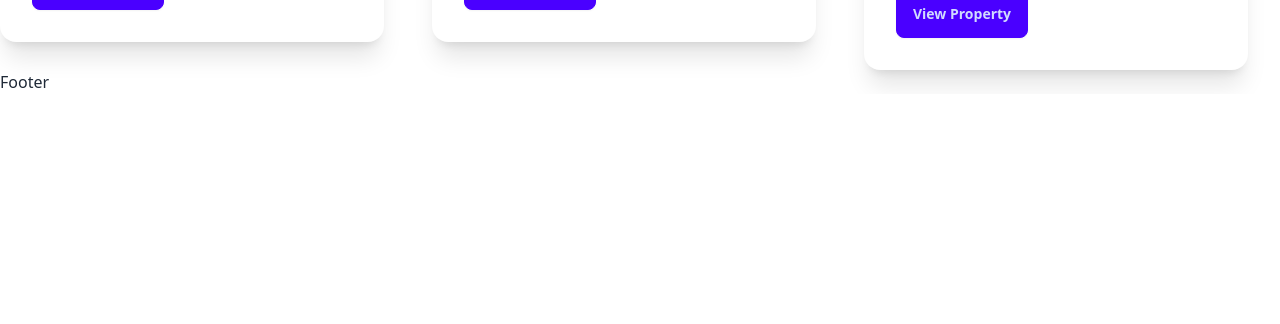
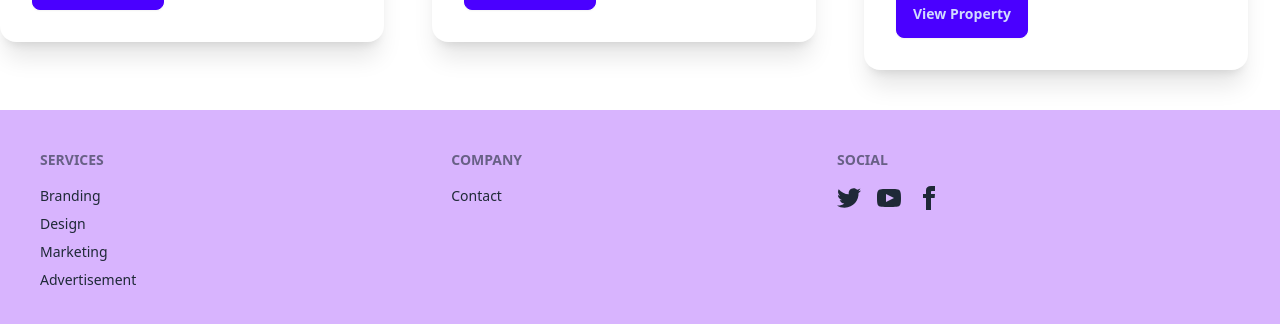
Before and after one commit to saifullah199/real-estate-website, a React (Vite) app: page / in a window 1280 px wide. Shown: the part 1736-2060 px from the top of the page. Before the commit the page ends 1830 px from the top, so only its background shows below. Built offline with nearby package versions, Linux system fonts and the light colour scheme; no server answers.

Commit message:
firebase file updated

```diff
--- a/src/Components/Footer.jsx
+++ b/src/Components/Footer.jsx
@@ -3,7 +3,29 @@
 const Footer = () => {
     return (
         <div>
-            <h3>Footer</h3>
+            <footer className="footer p-10 bg-purple-300 text-base-content">
+  <nav>
+    <h6 className="footer-title">Services</h6>
+    <a className="link link-hover">Branding</a>
+    <a className="link link-hover">Design</a>
+    <a className="link link-hover">Marketing</a>
+    <a className="link link-hover">Advertisement</a>
+  </nav>
+  <nav>
+    <h6 className="footer-title">Company</h6>
+
+    <a className="link link-hover">Contact</a>
+
+  </nav>
+  <nav>
+    <h6 className="footer-title">Social</h6>
+    <div className="grid grid-flow-col gap-4">
+      <a><svg xmlns="http://www.w3.org/2000/svg" width="24" height="24" viewBox="0 0 24 24" className="fill-current"><path d="M24 4.557c-.883.392-1.832.656-2.828.775 1.017-.609 1.798-1.574 2.165-2.724-.951.564-2.005.974-3.127 1.195-.897-.957-2.178-1.555-3.594-1.555-3.179 0-5.515 2.966-4.797 6.045-4.091-.205-7.719-2.165-10.148-5.144-1.29 2.213-.669 5.108 1.523 6.574-.806-.026-1.566-.247-2.229-.616-.054 2.281 1.581 4.415 3.949 4.89-.693.188-1.452.232-2.224.084.626 1.956 2.444 3.379 4.6 3.419-2.07 1.623-4.678 2.348-7.29 2.04 2.179 1.397 4.768 2.212 7.548 2.212 9.142 0 14.307-7.721 13.995-14.646.962-.695 1.797-1.562 2.457-2.549z"></path></svg></a>
+      <a><svg xmlns="http://www.w3.org/2000/svg" width="24" height="24" viewBox="0 0 24 24" className="fill-current"><path d="M19.615 3.184c-3.604-.246-11.631-.245-15.23 0-3.897.266-4.356 2.62-4.385 8.816.029 6.185.484 8.549 4.385 8.816 3.6.245 11.626.246 15.23 0 3.897-.266 4.356-2.62 4.385-8.816-.029-6.185-.484-8.549-4.385-8.816zm-10.615 12.816v-8l8 3.993-8 4.007z"></path></svg></a>
+      <a><svg xmlns="http://www.w3.org/2000/svg" width="24" height="24" viewBox="0 0 24 24" className="fill-current"><path d="M9 8h-3v4h3v12h5v-12h3.642l.358-4h-4v-1.667c0-.955.192-1.333 1.115-1.333h2.885v-5h-3.808c-3.596 0-5.192 1.583-5.192 4.615v3.385z"></path></svg></a>
+    </div>
+  </nav>
+</footer>
         </div>
     );
 };
--- a/src/Components/Navbar.jsx
+++ b/src/Components/Navbar.jsx
@@ -1,6 +1,7 @@
 import { useContext } from "react";
 import { Link, NavLink } from "react-router-dom";
 import { AuthContext } from "../AuthProvider/AuthProvider";
+import { FaUser } from "react-icons/fa";
 
 
 const Navbar = () => {
@@ -18,6 +19,7 @@
         <li><NavLink to='/login'>Login</NavLink></li>
         <li><NavLink to='/register'>Register</NavLink></li>
         <li><NavLink to='/profile'>Update Profile</NavLink></li>
+        <li><NavLink to='/contact'>Contact Us</NavLink></li>
     </>
     return (
         <div>
@@ -42,7 +44,8 @@
     {
       user ?
       <div className="flex">
-        <h3> User: {user.email}</h3>
+        <Link to='/userprofile'> <FaUser /> </Link>
+
         <button onClick={handleSignOut} className="btn">Sign Out</button>
       </div>
       :
--- a/src/Components/Root.jsx
+++ b/src/Components/Root.jsx
@@ -9,7 +9,9 @@
                  <Navbar/>
             </div>
             <Outlet></Outlet>
-            <Footer></Footer>
+            <div className="mt-10">
+                <Footer></Footer>
+            </div>
         </div>
     );
 };
--- a/src/Firebase/firebase.config.js
+++ b/src/Firebase/firebase.config.js
@@ -5,13 +5,16 @@
 // https://firebase.google.com/docs/web/setup#available-libraries
 
 // Your web app's Firebase configuration
+
+console.log( 'inside firebase config', import.meta.env.VITE_PASS)
+
 const firebaseConfig = {
-  apiKey: "AIzaSyAyYhJpTTR3Ai-5sNFGO_2dtl14sibXpvo",
-  authDomain: "react-real-estate-92713.firebaseapp.com",
-  projectId: "react-real-estate-92713",
-  storageBucket: "react-real-estate-92713.appspot.com",
-  messagingSenderId: "937743973789",
-  appId: "1:937743973789:web:1e9d1d902df78da9b50374"
+  apiKey: import.meta.env.VITE_apiKey ,
+  authDomain: import.meta.env.VITE_authDomain,
+  projectId: import.meta.env.VITE_projectId,
+  storageBucket: import.meta.env.VITE_storageBucket,
+  messagingSenderId: import.meta.env.VITE_messagingSenderId,
+  appId: import.meta.env.VITE_appId,
 };
 
 // Initialize Firebase
--- /dev/null
+++ b/src/Pages/ContactUs.jsx
@@ -0,0 +1,40 @@
+
+
+const ContactUs = () => {
+    return (
+        <div className=" container mx-auto">
+            <h3 className="text-3xl font-bold"> Connect With Us! </h3>
+            <div className="text-2xl space-y-3">
+                <p>Do you have questions you are ready to ask us?</p>
+                <p>Excellent! We love talking with people to see how we can help you reach your goals.
+
+                </p>
+
+                <p className="font-bold">If you have questions about:</p>
+                <ul className=" mt-6">
+                    <li>The history of our company and who we are.</li>
+                    <li>Our process for making you an all-cash offer for your house.</li>
+                    <li>Our process for helping homeowners stop foreclosure in Prince Georges County, for situations that qualify.</li>
+                    <li>Or anything else you want to ask us, even if its just to make sure were real people</li>
+                </ul>
+
+                <p>Just give us a ring at the phone number below or shoot us an email through the form. Well get back to you within 48 hours. <br /> If you need us quicker, make sure to call as
+                    were able to answer phone calls more quickly than were able to return emails.</p>
+                    <p>Chat with you soon!</p>
+
+
+            </div>
+            <div className=" mt-6">
+                  <h3 className="text-3xl font-bold"> Contact Info:</h3>
+                   <p className="text-2xl space-y-3 font-semibold">
+                   Florida Cash Buyers <br />
+                    10770 Columbia Pike Suite 300 <br />
+                    Silver Spring, Florida 30901 <br />
+                    301-887-3132
+                    </p>
+            </div>
+        </div>
+    );
+};
+
+export default ContactUs;
--- /dev/null
+++ b/src/Pages/UserProfile.jsx
@@ -0,0 +1,27 @@
+import { useContext } from "react";
+import { AuthContext } from "../AuthProvider/AuthProvider";
+
+
+const UserProfile = () => {
+
+    const {user}= useContext(AuthContext)
+    return (
+        <div>
+
+
+<div className="hero min-h-screen" style={{backgroundImage: 'url(https://i.ibb.co/8gdq6XQ/pexels-pixabay-259588.jpg)'}}>
+  <div className="hero-overlay bg-opacity-60"></div>
+  <div className="hero-content text-center text-neutral-content">
+    <div className="max-w-md ">
+        <img src={user.photoURL} className=" rounded-lg shadow-2xl ml-10 " />
+      <h1 className="mb-5 text-5xl font-bold"> {user.displayName} </h1>
+      <p className="mb-5">  {user.email} </p>
+
+    </div>
+  </div>
+</div>
+        </div>
+    );
+};
+
+export default UserProfile;
```
Also changed, not shown: src/Pages/UpdateProfile.jsx (+7 -1 lines), src/main.jsx (+10 -0 lines).
